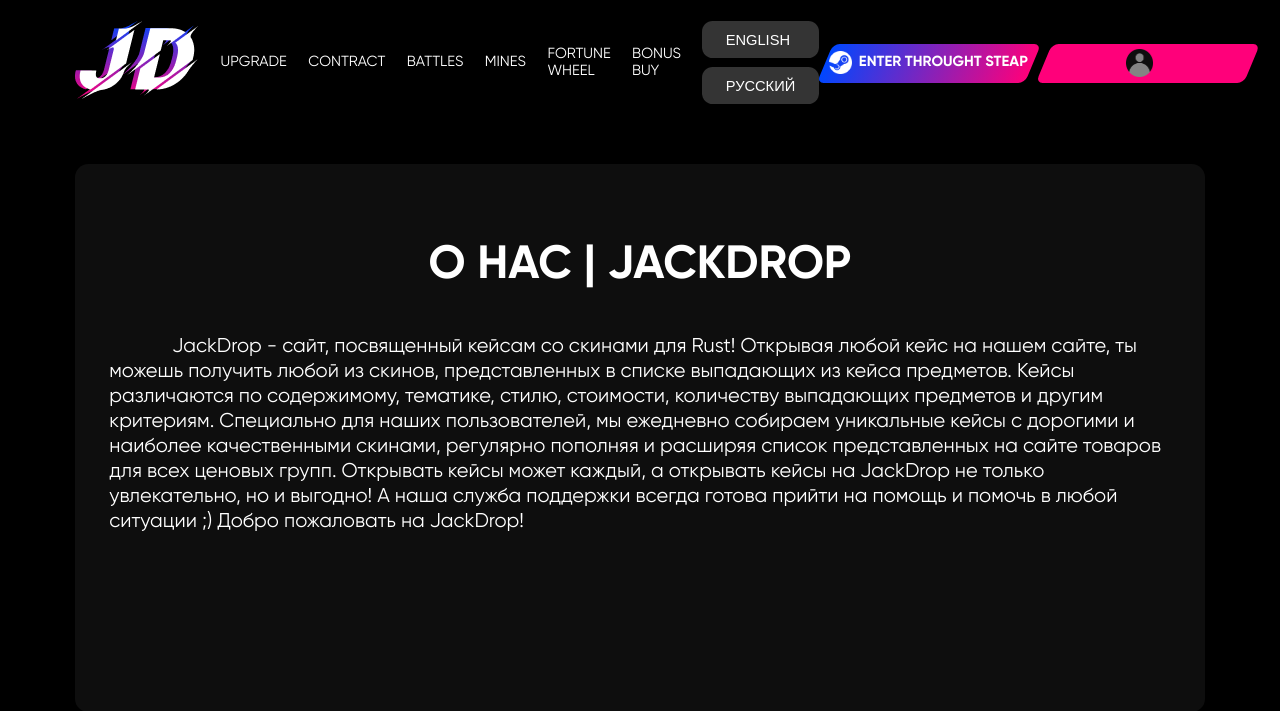
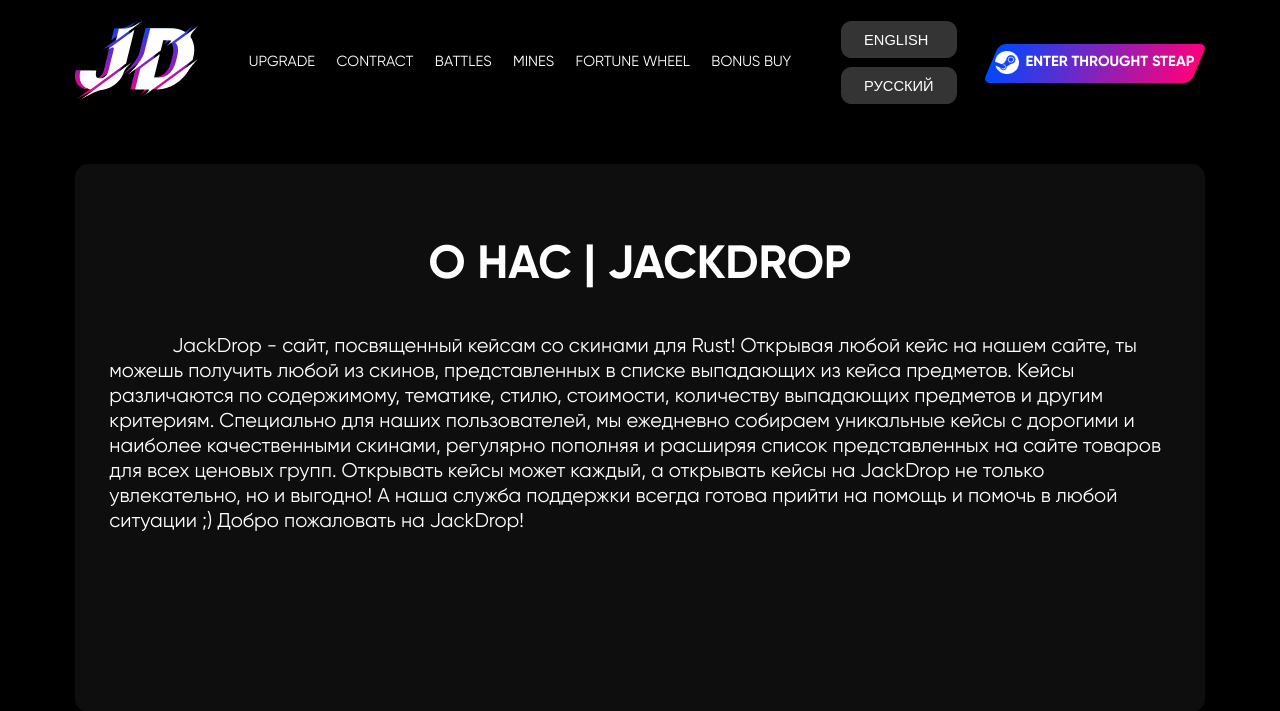
Before and after one commit to blago-white/jack-drop, a Django app: page /about/ in a window 1280 px wide. Shown: the top 711 px of the page. Run offline with Django 5.2, Linux system fonts and the light colour scheme; parts of the project's set-up code (start-up, migrations or seed data) failed here and were passed over.

Commit message:
Small changes

```diff
--- a/backend/core/core/templates/templates/header.html
+++ b/backend/core/core/templates/templates/header.html
@@ -46,7 +46,7 @@
             </span>
         </button>
 
-        <button class="super-button" onclick="window.location.href = '/account/'" id="account-info-btn" style="">
+        <button class="super-button" onclick="window.location.href = '/account/'" id="account-info-btn" style="display: none;">
             <span class="super-button-bg" style="background: #FF007A;"></span>
             <span class="super-button-text"><img src="/core/static/img/account-avatar.png" style="height: 3ch;">
                 <span style="list-style: none;display: flex;flex-direction: column;align-items: flex-start;padding: 0px;margin: 0px;">
```
Also changed, not shown: 1 other file.
